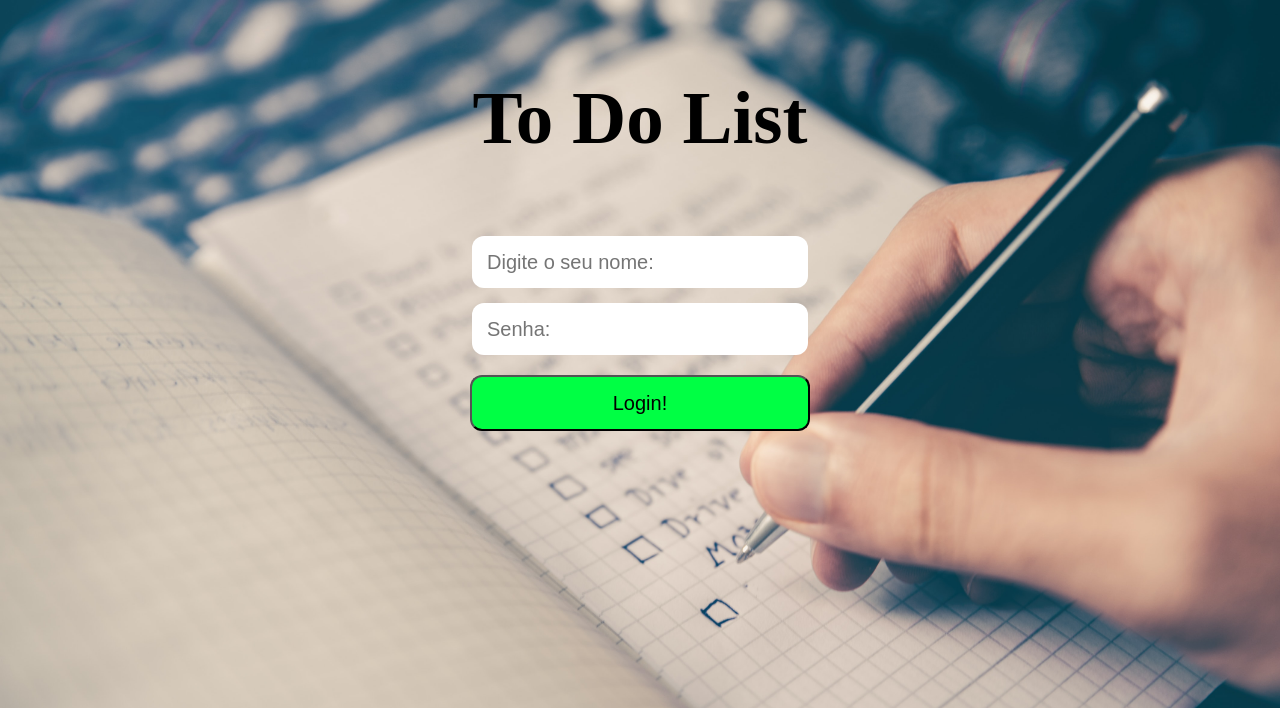
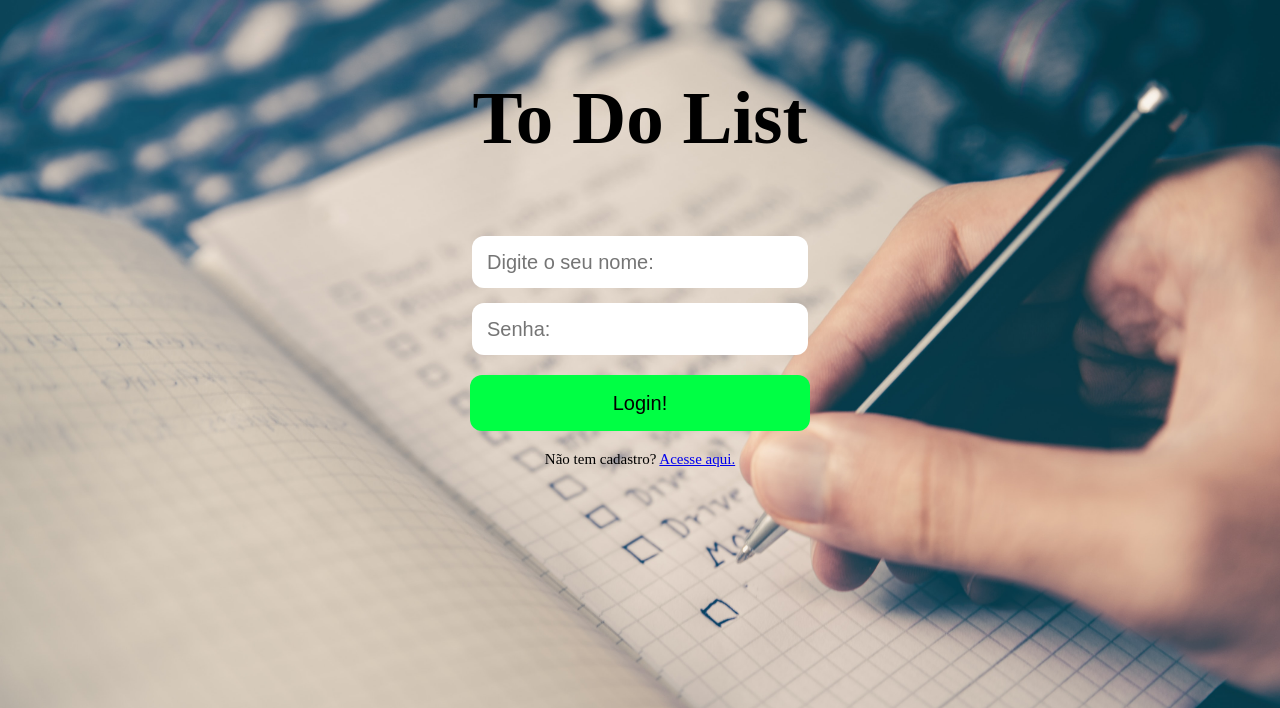
Before and after one commit to JoiceAraujo/todo_prog_web, a PHP site: page /templates/login/index.html in a window 1280 px wide. Shown: the top 708 px of the page. Run offline with PHP 8.4, Linux system fonts and the light colour scheme; some web fonts are replaced.

Commit message:
Adição de botões efeitos, e links

```diff
--- a/templates/login/index.html
+++ b/templates/login/index.html
@@ -11,8 +11,6 @@
     <link href="https://fonts.googleapis.com/css2?family=Faustina:wght@500&display=swap" rel="stylesheet">
 </head>
 <body>
-
-</body>
     <div class="container">
         <div class="formularioLogin">
             <form id="formularioLogin" class="formularioLogin">
@@ -20,7 +18,9 @@
                 <input type="text" class="login" id="loginName" placeholder="Digite o seu nome:"/>
                 <input type="password" class="password" id="loginPassword" placeholder="Senha:"/>
                 <button type="button" class="buttonConfirmLogin">Login!</button>
+                <span class="semCadastro">Não tem cadastro? <a rel="stylesheet" href="https://www.google.com"> Acesse aqui.</a></span>
             </form>
         </div>
     </div>
+</body>
 </html>
--- a/templates/login/style.css
+++ b/templates/login/style.css
@@ -55,10 +55,25 @@ html, body {
     height: 56px;
     width: 340px;
     border-radius: 12px;
+    cursor: pointer;
+    border:none;
     color: #000000;
     margin-left: auto;
     margin-right: auto;
     font-size:20px;
+}
+.buttonConfirmLogin:hover{
+    background-color: #00a62c;
+    opacity: 0.7;
+    transition: opacity 0.3s;
+    border: 1px dotted black;
+
+}
+.semCadastro{
+    margin-top: 20px;
+    margin-left: auto;
+    font-size:15px;
+    margin-right: auto;
 }
 
 @media screen and (max-width: 1024px) { /* Specific to this particular image */
```
